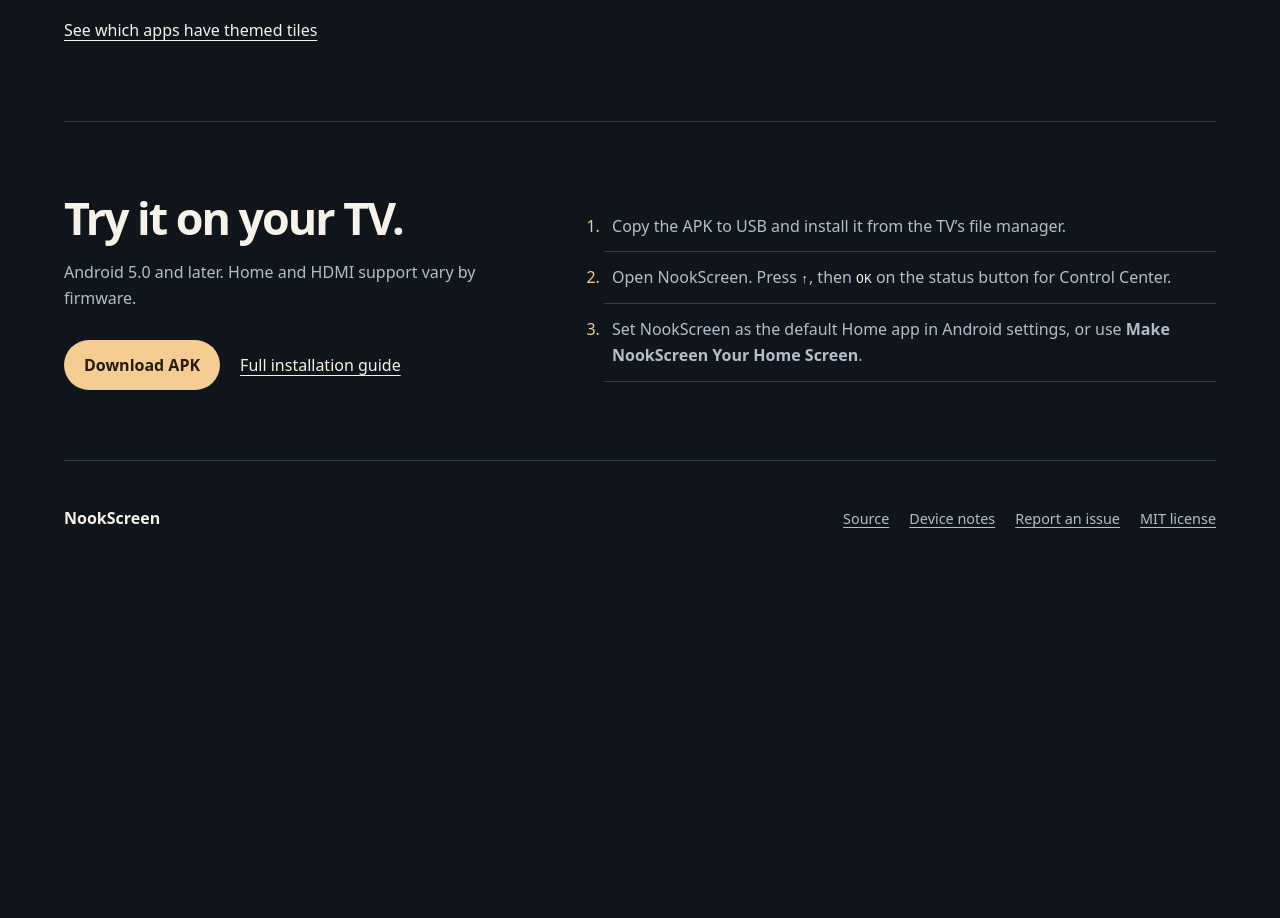
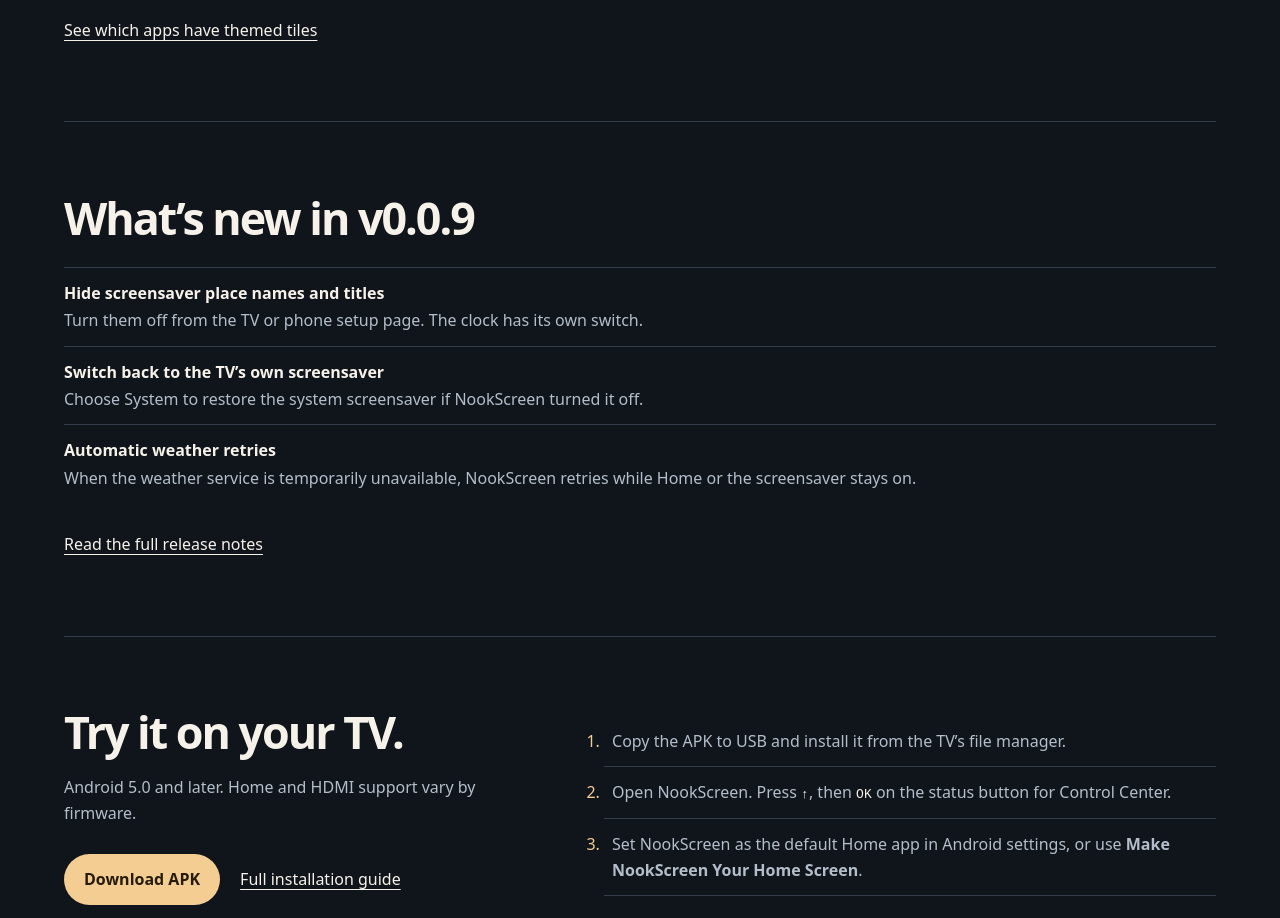
Before and after one commit to Vanlee0129/nookscreen, a plain HTML site: page en/index.html in a window 1280 px wide. Shown: the part 1700-2618 px from the top of the page. Before the commit the page ends 2276 px from the top, so only its background shows below. Drawn offline with Linux system fonts and the light colour scheme.

Commit message:
Publish the NookScreen v0.0.9 update summary

```diff
--- a/en/index.html
+++ b/en/index.html
@@ -71,6 +71,16 @@
       <a class="text-link" href="https://github.com/Vanlee0129/nookscreen/blob/main/docs/themes.md">See which apps have themed tiles</a>
     </section>
 
+    <section class="section" aria-labelledby="release">
+      <h2 id="release">What’s new in v0.0.9</h2>
+      <dl class="details">
+        <div><dt>Hide screensaver place names and titles</dt><dd>Turn them off from the TV or phone setup page. The clock has its own switch.</dd></div>
+        <div><dt>Switch back to the TV’s own screensaver</dt><dd>Choose System to restore the system screensaver if NookScreen turned it off.</dd></div>
+        <div><dt>Automatic weather retries</dt><dd>When the weather service is temporarily unavailable, NookScreen retries while Home or the screensaver stays on.</dd></div>
+      </dl>
+      <a class="text-link" href="https://github.com/Vanlee0129/nookscreen/releases/tag/v0.0.9">Read the full release notes</a>
+    </section>
+
     <section class="section install" aria-labelledby="install">
       <div>
         <h2 id="install">Try it on your TV.</h2>
```
Also changed, not shown: index.html (+10 -0 lines).
